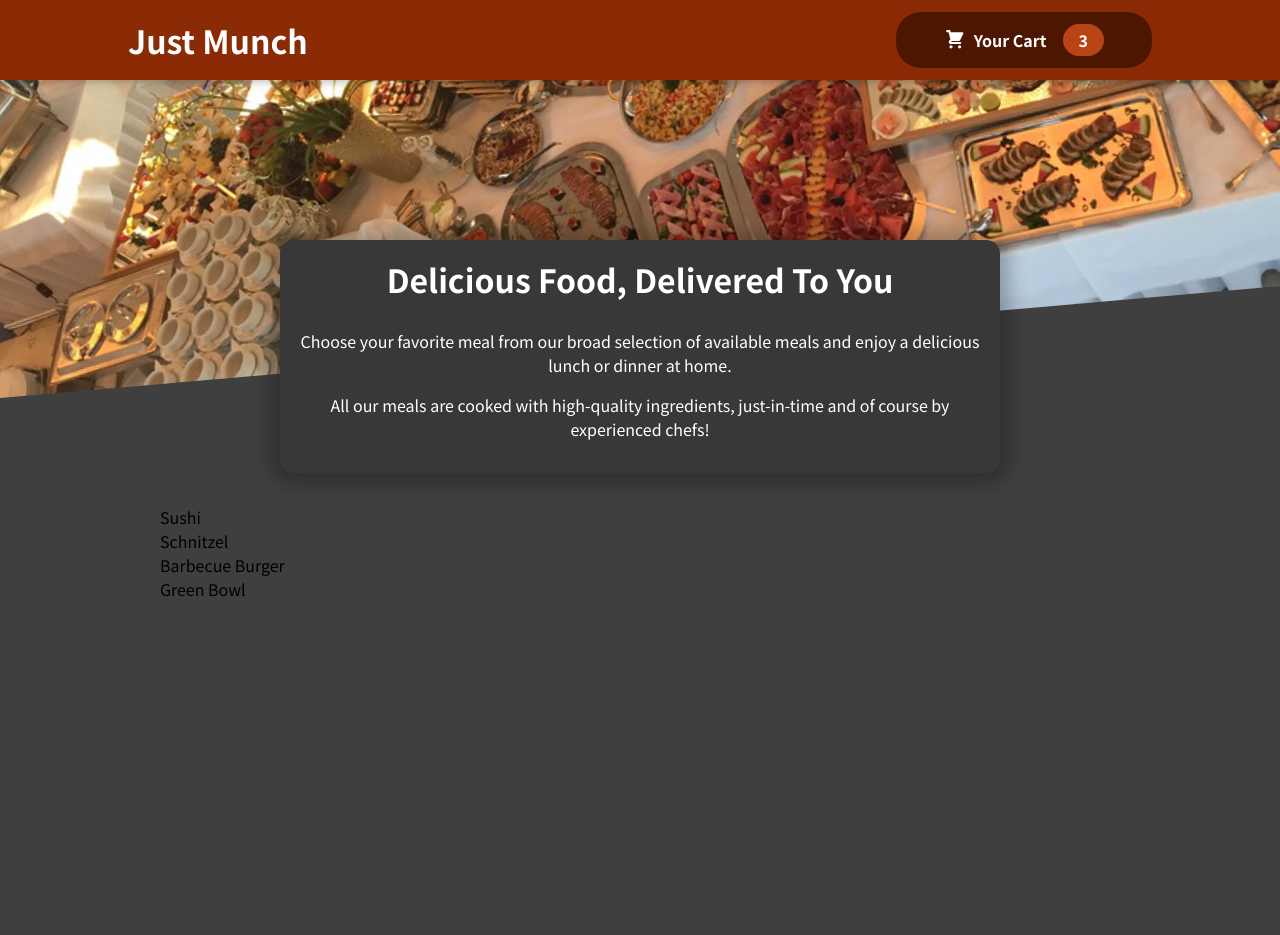
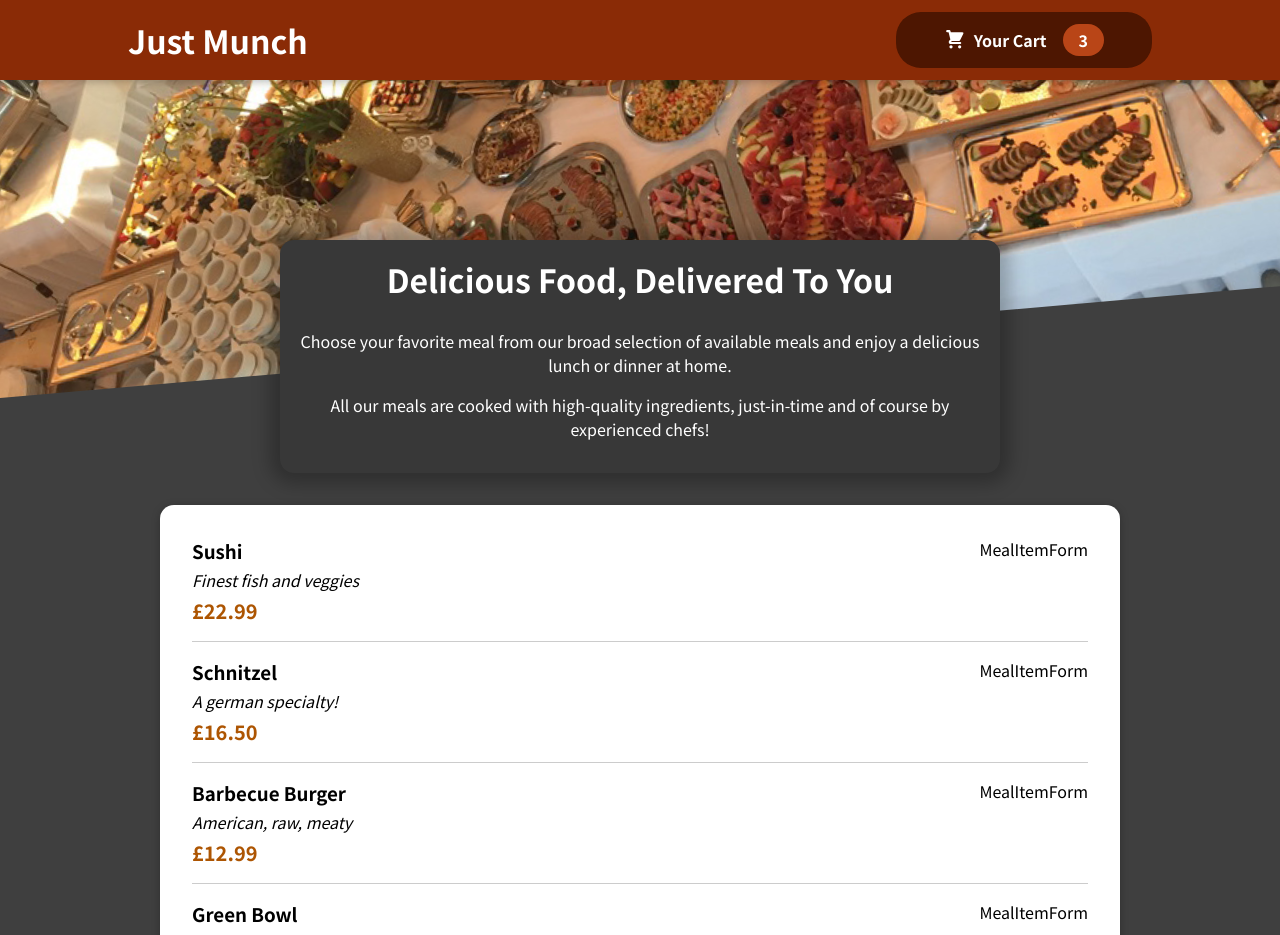
Before and after one commit to ArifEbrahim/food-order, a React (Create React App) app: page / in a window 1280 px wide. Shown: the top 935 px of the page. Before the commit the page ends 800 px from the top, so only its background shows below. Built offline with nearby package versions, Linux system fonts and the light colour scheme.

Commit message:
Feature: meal item complete

```diff
--- a/src/components/Meals/AvailableMeals.js
+++ b/src/components/Meals/AvailableMeals.js
@@ -1,16 +1,27 @@
-import React from 'react';
+import React from "react";
 
-import DUMMY_MEALS from './dummy-meals';
-import classes from './AvailableMeals.module.css';
+import DUMMY_MEALS from "./dummy-meals";
+import classes from "./AvailableMeals.module.css";
+import MealItem from "./MealItem/MealItem";
+import Card from "../UI/Card";
 
 export default function AvailableMeals() {
-  const mealsList = DUMMY_MEALS.map(meal => <li>{meal.name}</li>);
+  const mealsList = DUMMY_MEALS.map((meal) => (
+    <li>
+      <MealItem
+        key={meal.id}
+        name={meal.name}
+        description={meal.description}
+        price={meal.price}
+      />
+    </li>
+  ));
 
   return (
     <section className={classes.meals}>
-      <ul>
-        {mealsList}
-      </ul>
+      <Card>
+        <ul>{mealsList}</ul>
+      </Card>
     </section>
-  )
+  );
 }
--- /dev/null
+++ b/src/components/Meals/MealItem/MealItem.js
@@ -0,0 +1,21 @@
+import React from 'react';
+
+import classes from './MealItem.module.css';
+import MealItemForm from './MealItemForm';
+
+export default function MealItem(props) {
+  const price = `£${props.price.toFixed(2)}`;
+
+  return (
+    <li className={classes.meal}>
+      <div>
+        <h3>{props.name}</h3>
+        <div className={classes.description}>{props.description}</div>
+        <div className={classes.price}>{price}</div>
+      </div>
+      <div>
+        <MealItemForm />
+      </div>
+    </li>
+  )
+}
--- /dev/null
+++ b/src/components/Meals/MealItem/MealItem.module.css
@@ -0,0 +1,22 @@
+.meal {
+  display: flex;
+  justify-content: space-between;
+  margin: 1rem;
+  padding-bottom: 1rem;
+  border-bottom: 1px solid #ccc;
+}
+
+.meal h3 {
+  margin: 0 0 0.25rem 0;
+}
+
+.description {
+  font-style: italic;
+}
+
+.price {
+  margin-top: 0.25rem;
+  font-weight: bold;
+  color: #ad5502;
+  font-size: 1.25rem;
+}
--- /dev/null
+++ b/src/components/Meals/MealItem/MealItemForm.js
@@ -0,0 +1,7 @@
+import React from 'react';
+
+export default function MealItemForm() {
+  return (
+    <div>MealItemForm</div>
+  )
+}
--- /dev/null
+++ b/src/components/UI/Card.js
@@ -0,0 +1,9 @@
+import React from 'react';
+
+import classes from './Card.module.css';
+
+export default function Card(props) {
+  return (
+    <div className={classes.card}>{props.children}</div>
+  )
+}
--- /dev/null
+++ b/src/components/UI/Card.module.css
@@ -0,0 +1,6 @@
+.card {
+  padding: 1rem;
+  box-shadow: 0 2px 8px rgba(0, 0, 0, 0.25);
+  border-radius: 14px;
+  background-color: white;
+}
```
Also changed, not shown: src/components/Meals/MealItem/MealItemForm.module.css (added, +20 -0 lines), src/components/UI/Input.module.css (added, +18 -0 lines), src/components/UI/Input.js (added), 2 other files (tests, documents, lock files or other folders).
